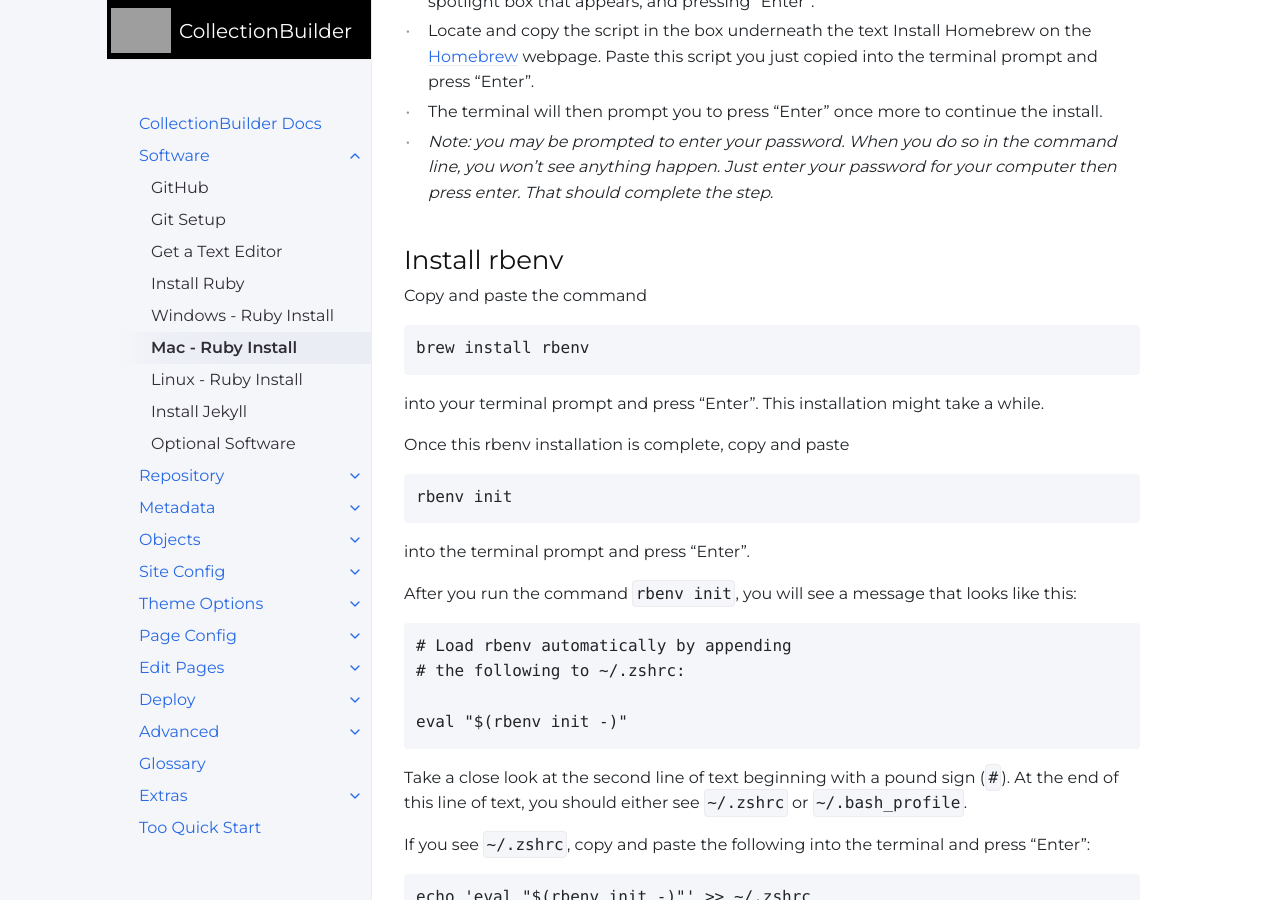
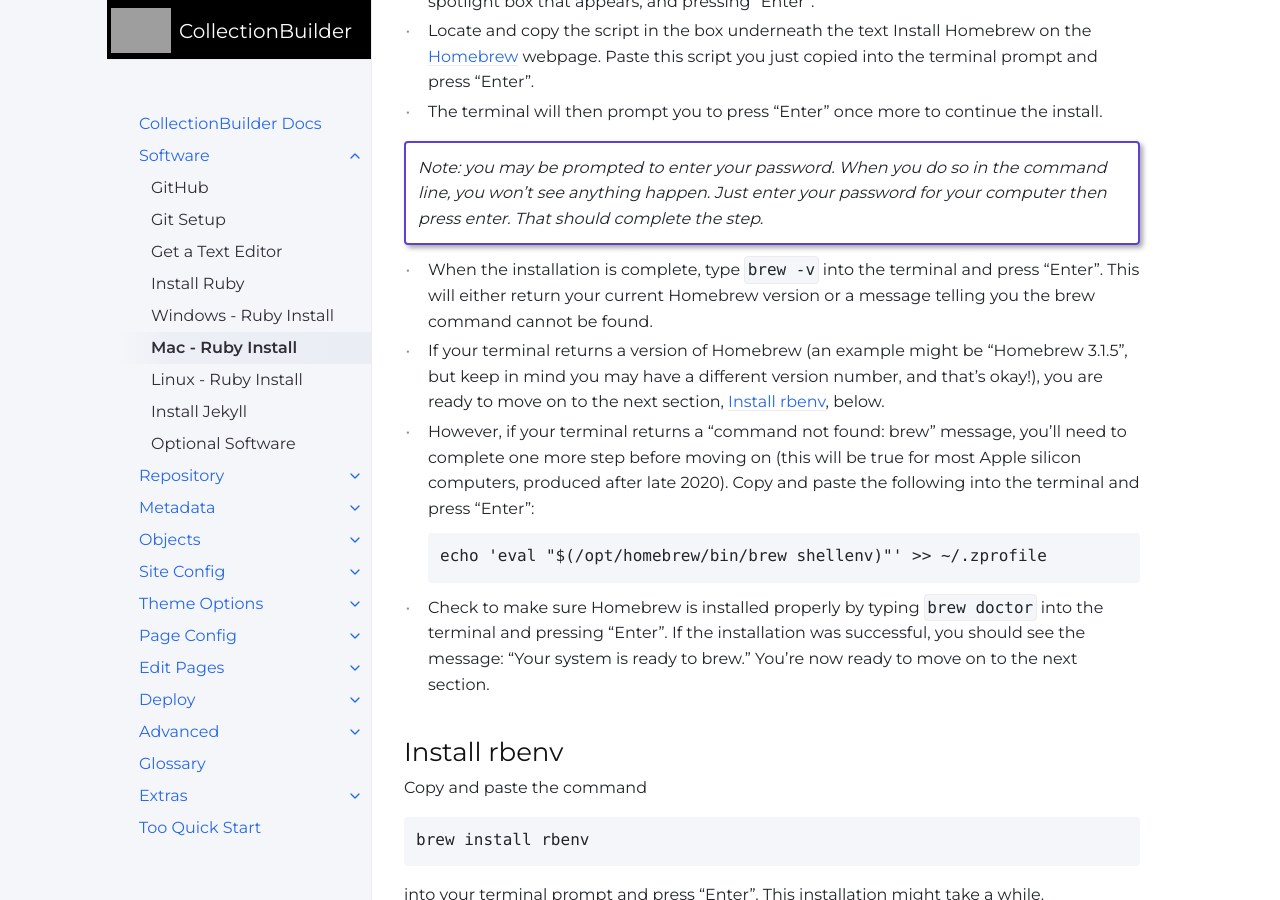
Before and after one commit to CollectionBuilder/cb-docs, a Jekyll site: the page built from docs/software/ruby_mac.md, in a window 1280 px wide and 900 px high, scrolled down 791 px. Built offline with Jekyll 4.4.1, drawn with Linux system fonts in a browser that asks for light colours; comment, search, counter and statistics services are not loaded.

Commit message:
update mac ruby docs

````diff
--- a/docs/software/ruby_mac.md
+++ b/docs/software/ruby_mac.md
@@ -26,7 +26,17 @@ You'll need to use Homebrew to install rbenv. To install Homebrew, follow these
 - Open your terminal by clicking "Command (⌘) + Spacebar", typing `terminal` into the spotlight box that appears, and pressing "Enter".
 - Locate and copy the script in the box underneath the text Install Homebrew on the [Homebrew](https://brew.sh/){:target="_blank" rel="noopener"} webpage. Paste this script you just copied into the terminal prompt and press "Enter".
 - The terminal will then prompt you to press "Enter" once more to continue the install.
-- *Note: you may be prompted to enter your password. When you do so in the command line, you won't see anything happen. Just enter your password for your computer then press enter. That should complete the step.*
+
+{:.alert .alert-purple .my-3}
+*Note: you may be prompted to enter your password. When you do so in the command line, you won't see anything happen. Just enter your password for your computer then press enter. That should complete the step.*
+
+- When the installation is complete, type `brew -v` into the terminal and press "Enter". This will either return your current Homebrew version or a message telling you the brew command cannot be found.
+- If your terminal returns a version of Homebrew (an example might be "Homebrew 3.1.5", but keep in mind you may have a different version number, and that's okay!), you are ready to move on to the next section, [Install rbenv](#install-rbenv), below.
+- However, if your terminal returns a "command not found: brew" message, you'll need to complete one more step before moving on (this will be true for most Apple silicon computers, produced after late 2020). Copy and paste the following into the terminal and press "Enter":
+```
+echo 'eval "$(/opt/homebrew/bin/brew shellenv)"' >> ~/.zprofile
+```
+- Check to make sure Homebrew is installed properly by typing `brew doctor` into the terminal and pressing "Enter". If the installation was successful, you should see the message: "Your system is ready to brew." You're now ready to move on to the next section.
 
 ## Install rbenv
 
````
